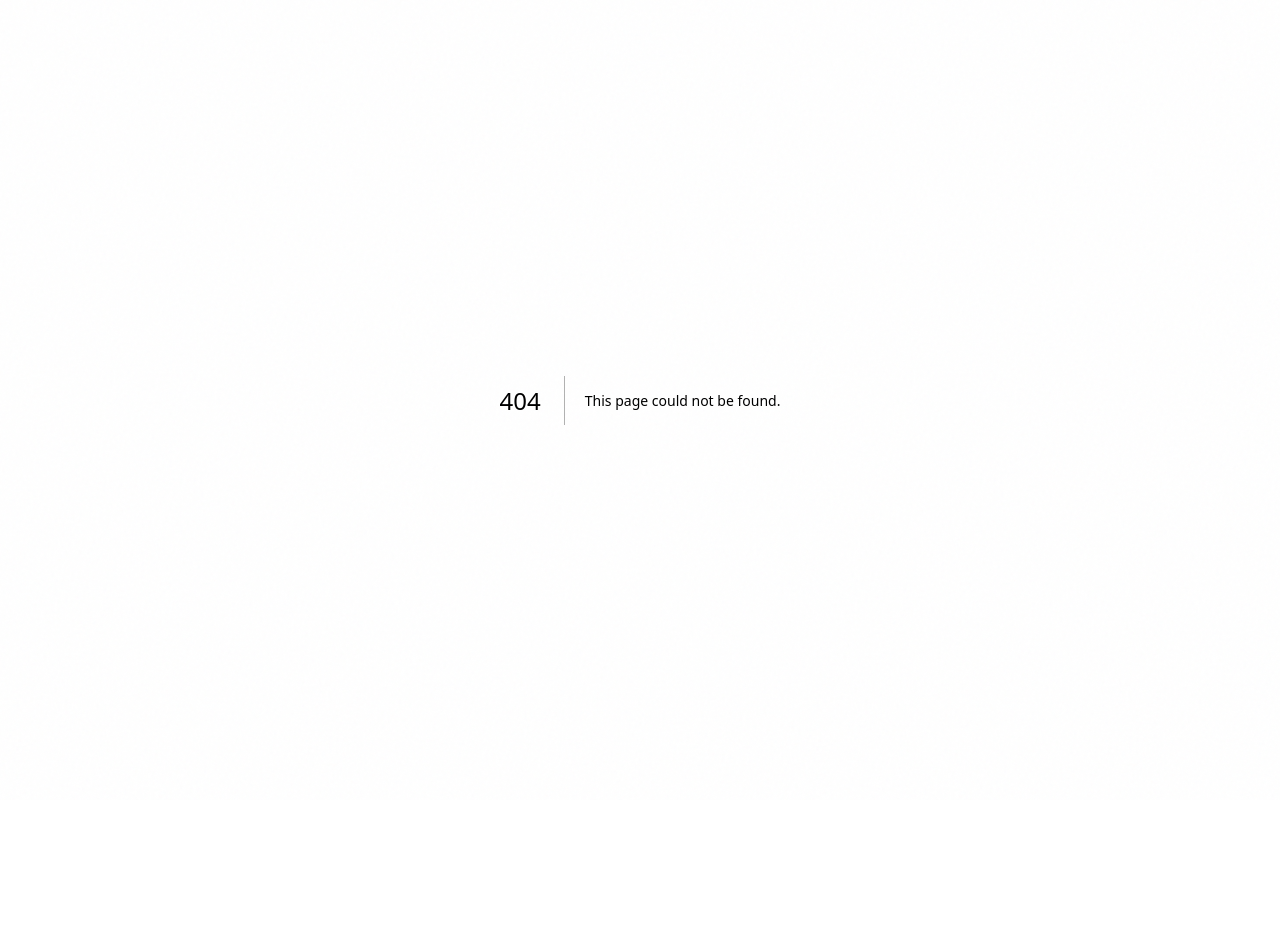
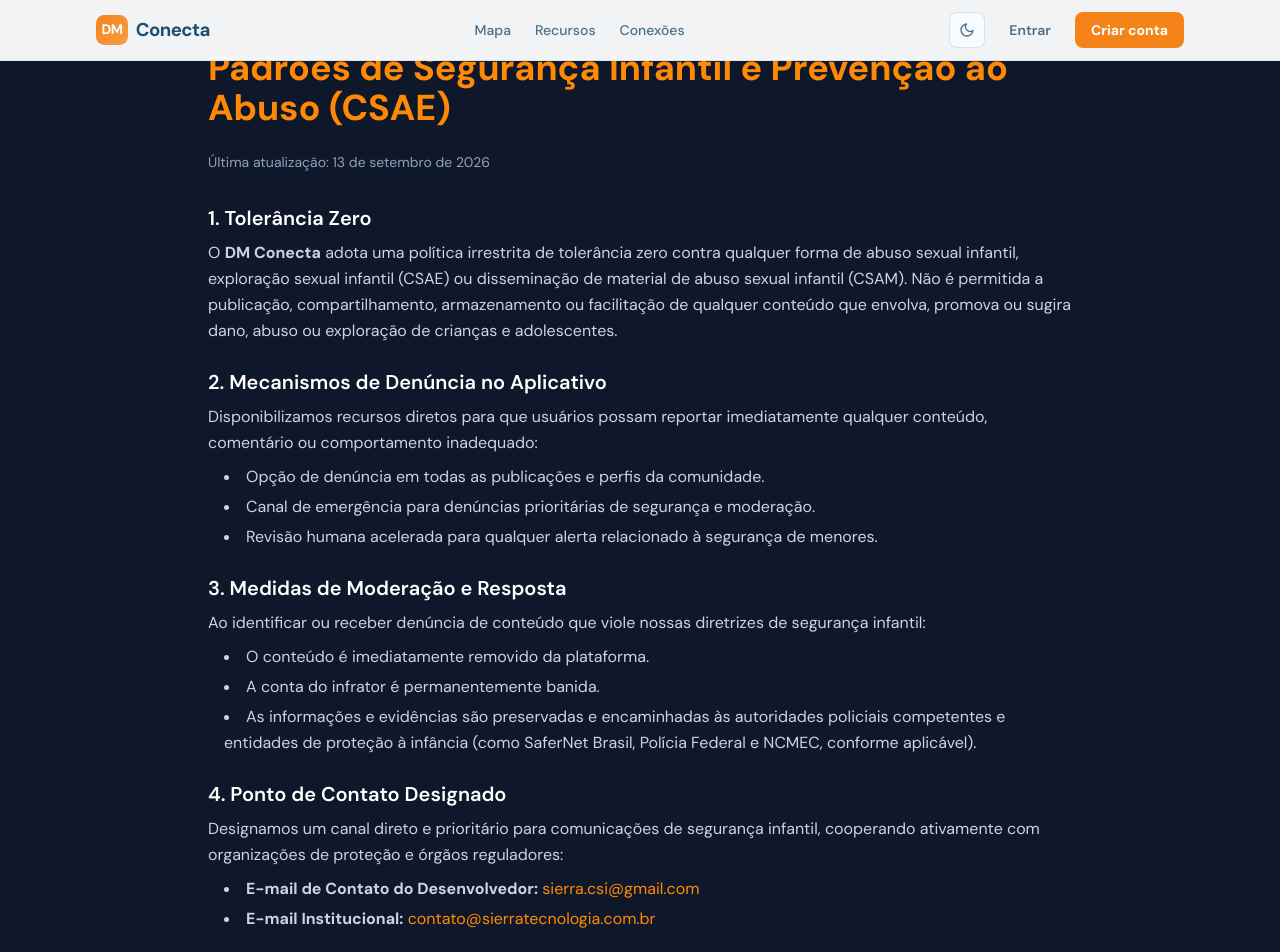
Before and after one commit to julianaianov/conecta, a Next.js app: page /seguranca-infantil in a window 1280 px wide. Before the commit this address had no page. Shown: the top 952 px of the page. Before the commit the page ends 800 px from the top, so only its background shows below. Built offline with nearby package versions, Linux system fonts and the light colour scheme.

Commit message:
feat(legal): adiciona página de padrões de segurança infantil (CSAE)

```diff
--- /dev/null
+++ b/src/app/seguranca-infantil/page.tsx
@@ -0,0 +1,88 @@
+import React from "react";
+import Link from "next/link";
+import { Navbar } from "@/components/Navbar";
+import { Footer } from "@/components/Footer";
+
+export const metadata = {
+  title: "Padrões de Segurança Infantil — DM Conecta",
+  description: "Padrões de segurança e tolerância zero contra exploração e abuso sexual infantil (CSAM/CSAE) no DM Conecta.",
+};
+
+export default function SegurancaInfantilPage() {
+  return (
+    <div className="min-h-screen bg-slate-900 text-slate-100 flex flex-col justify-between">
+      <Navbar />
+      <main className="max-w-4xl mx-auto px-4 py-12 flex-1">
+        <h1 className="text-3xl md:text-4xl font-bold mb-6 text-orange-400">
+          Padrões de Segurança Infantil e Prevenção ao Abuso (CSAE)
+        </h1>
+        <p className="text-sm text-slate-400 mb-8">
+          Última atualização: 13 de setembro de 2026
+        </p>
+
+        <section className="space-y-6 text-slate-300 leading-relaxed">
+          <div>
+            <h2 className="text-xl font-semibold text-white mb-2">1. Tolerância Zero</h2>
+            <p>
+              O <strong>DM Conecta</strong> adota uma política irrestrita de tolerância zero contra qualquer forma de
+              abuso sexual infantil, exploração sexual infantil (CSAE) ou disseminação de material de abuso sexual infantil (CSAM).
+              Não é permitida a publicação, compartilhamento, armazenamento ou facilitação de qualquer conteúdo que envolva,
+              promova ou sugira dano, abuso ou exploração de crianças e adolescentes.
+            </p>
+          </div>
+
+          <div>
+            <h2 className="text-xl font-semibold text-white mb-2">2. Mecanismos de Denúncia no Aplicativo</h2>
+            <p>
+              Disponibilizamos recursos diretos para que usuários possam reportar imediatamente qualquer conteúdo,
+              comentário ou comportamento inadequado:
+            </p>
+            <ul className="list-disc list-inside mt-2 space-y-1 text-slate-300 pl-4">
+              <li>Opção de denúncia em todas as publicações e perfis da comunidade.</li>
+              <li>Canal de emergência para denúncias prioritárias de segurança e moderação.</li>
+              <li>Revisão humana acelerada para qualquer alerta relacionado à segurança de menores.</li>
+            </ul>
+          </div>
+
+          <div>
+            <h2 className="text-xl font-semibold text-white mb-2">3. Medidas de Moderação e Resposta</h2>
+            <p>
+              Ao identificar ou receber denúncia de conteúdo que viole nossas diretrizes de segurança infantil:
+            </p>
+            <ul className="list-disc list-inside mt-2 space-y-1 text-slate-300 pl-4">
+              <li>O conteúdo é imediatamente removido da plataforma.</li>
+              <li>A conta do infrator é permanentemente banida.</li>
+              <li>As informações e evidências são preservadas e encaminhadas às autoridades policiais competentes e entidades de proteção à infância (como SaferNet Brasil, Polícia Federal e NCMEC, conforme aplicável).</li>
+            </ul>
+          </div>
+
+          <div>
+            <h2 className="text-xl font-semibold text-white mb-2">4. Ponto de Contato Designado</h2>
+            <p>
+              Designamos um canal direto e prioritário para comunicações de segurança infantil, cooperando ativamente com organizações de proteção e órgãos reguladores:
+            </p>
+            <ul className="list-disc list-inside mt-2 space-y-1 text-slate-300 pl-4">
+              <li><strong>E-mail de Contato do Desenvolvedor:</strong>{" "}
+                <a href="mailto:sierra.csi@gmail.com" className="text-orange-400 hover:underline">
+                  sierra.csi@gmail.com
+                </a>
+              </li>
+              <li><strong>E-mail Institucional:</strong>{" "}
+                <a href="mailto:contato@sierratecnologia.com.br" className="text-orange-400 hover:underline">
+                  contato@sierratecnologia.com.br
+                </a>
+              </li>
+            </ul>
+          </div>
+        </section>
+
+        <div className="mt-12 pt-6 border-t border-slate-800">
+          <Link href="/feed" className="text-orange-400 hover:text-orange-300 font-medium">
+            ← Voltar para o DM Conecta
+          </Link>
+        </div>
+      </main>
+      <Footer />
+    </div>
+  );
+}
--- a/src/components/Footer.tsx
+++ b/src/components/Footer.tsx
@@ -35,6 +35,7 @@ export function Footer() {
             title="Legal"
             links={[
               { href: "/politica-de-privacidade", label: "Política de privacidade" },
+              { href: "/seguranca-infantil", label: "Segurança infantil" },
               { href: "#", label: "Termos de uso" },
               { href: "#", label: "Cookies" },
             ]}
```
